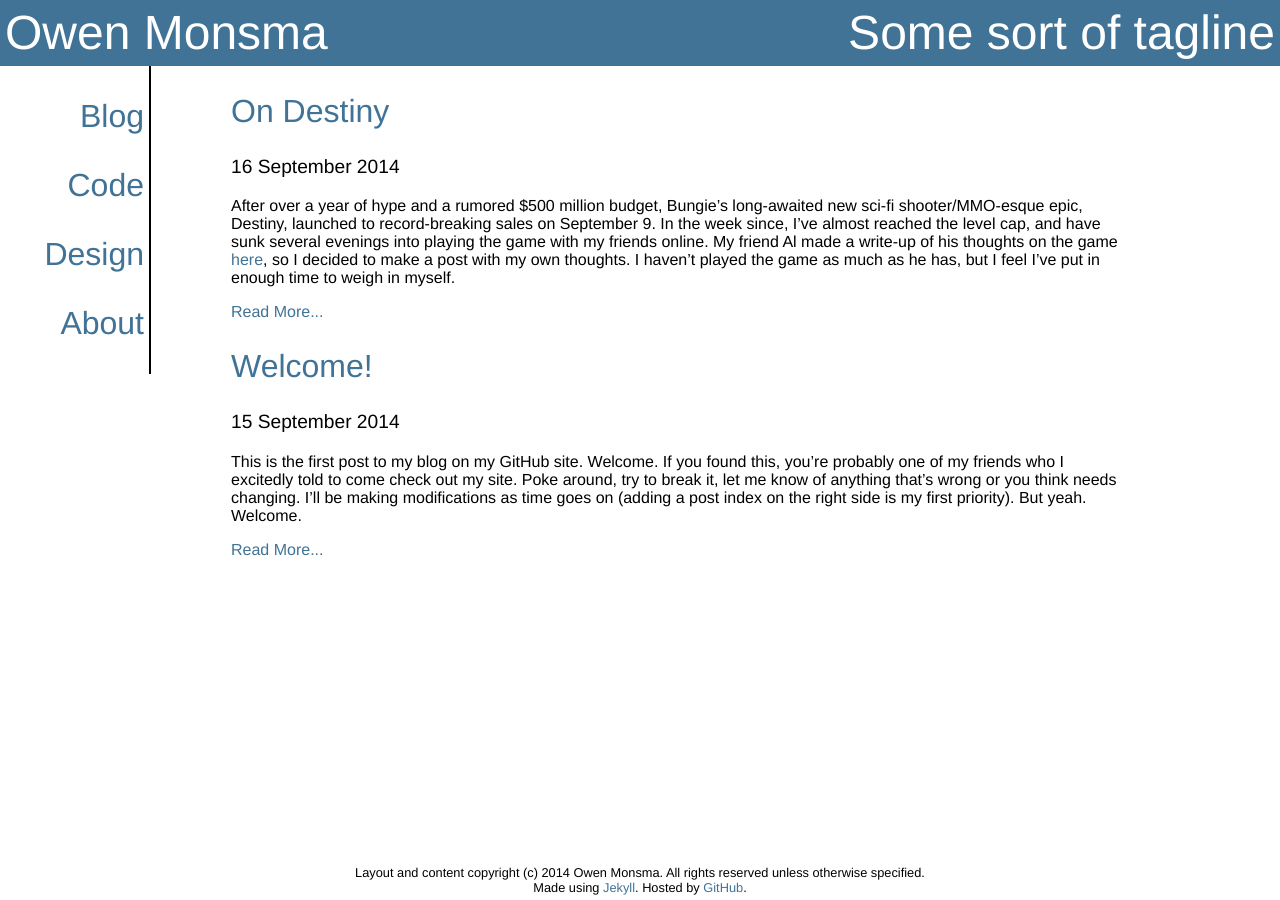
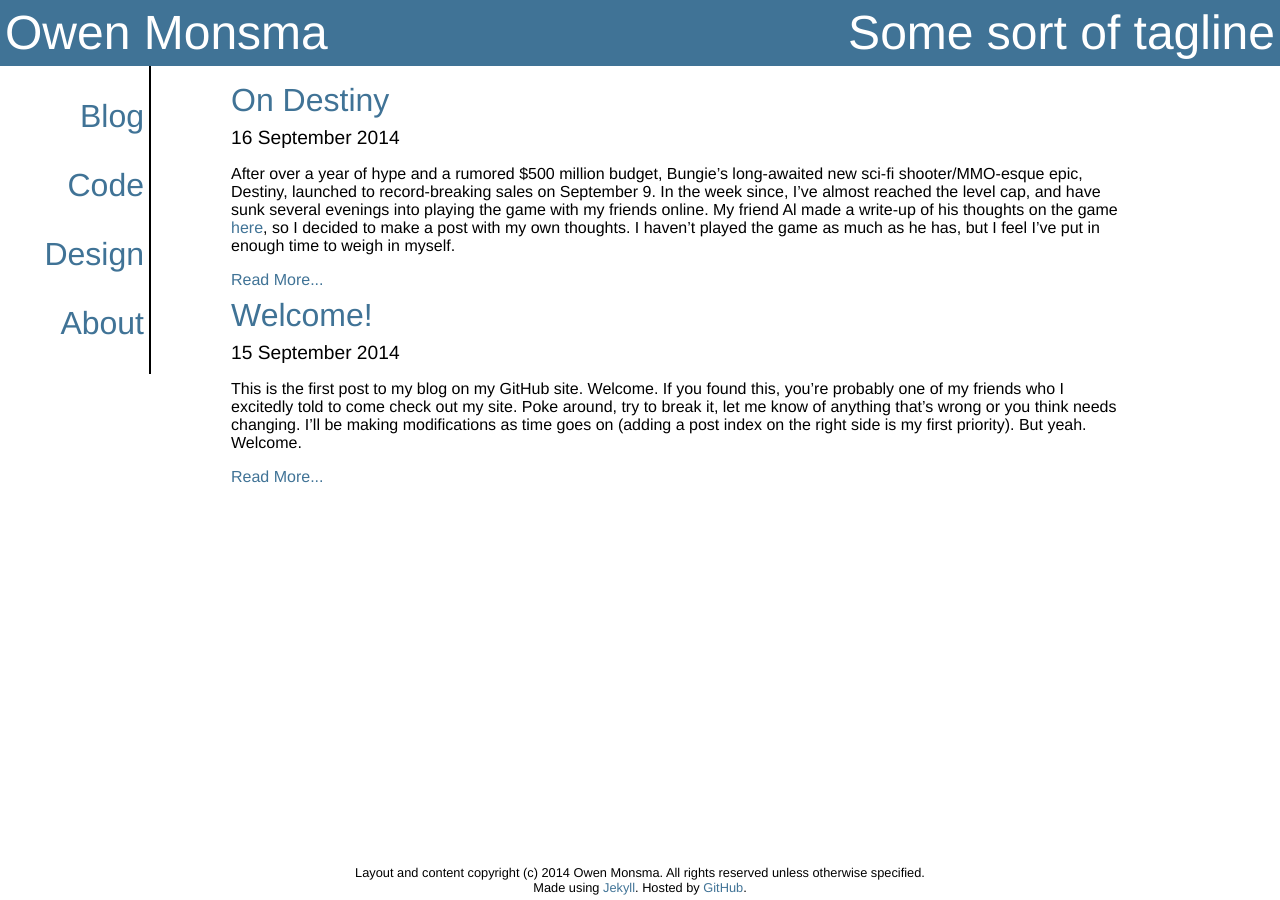
Before and after one commit to darkfire613/darkfire613.github.io, a Jekyll site: the page built from index.html, in a window 1280 px wide. Built offline with Jekyll 4.4.1, drawn with Linux system fonts in a browser that asks for light colours.

Commit message:
fix date moar

```diff
--- a/css/main.css
+++ b/css/main.css
@@ -43,9 +43,11 @@ a{
 h2.title{
   font-size: 2em;
   font-weight: 300;
+  margin: .25em 0;
 }
 
 h3.date{
+  margin: 0;
   font-size: 1.2em;
   font-weight: 300;
 }
```
